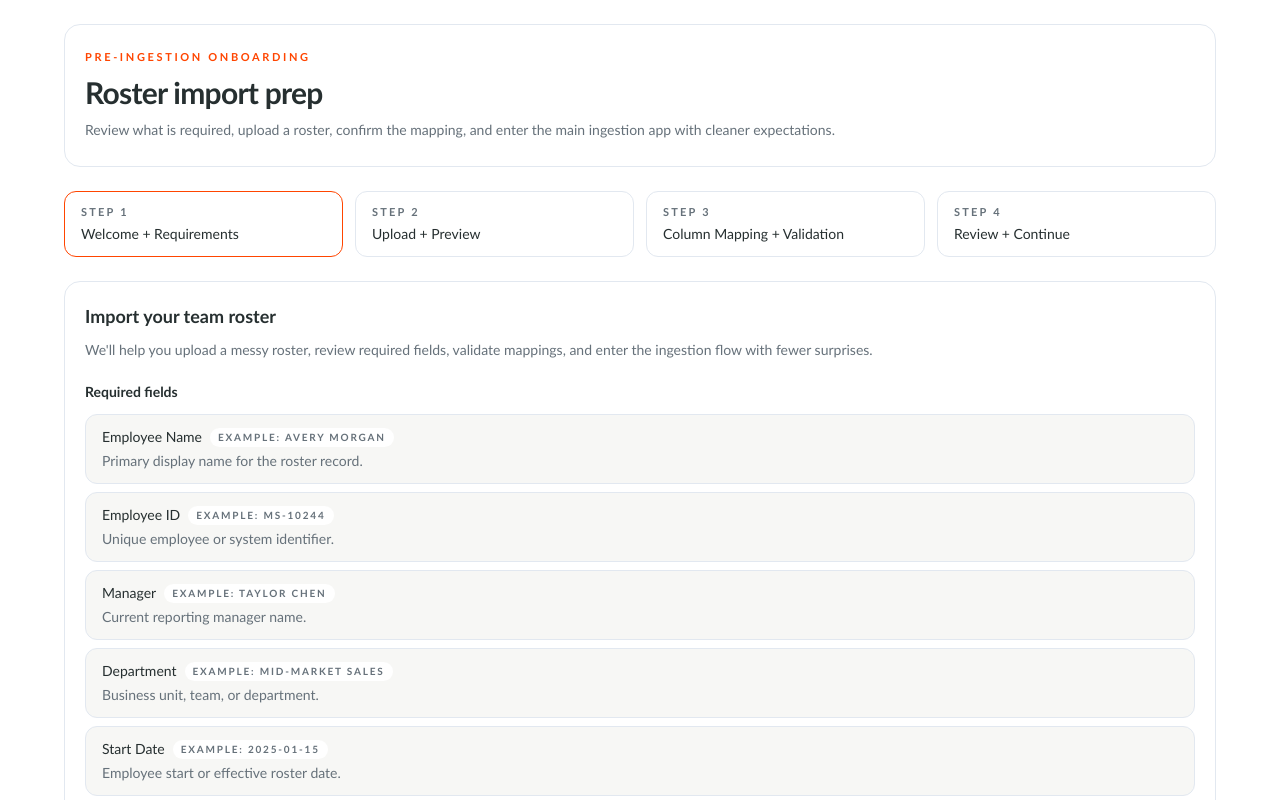
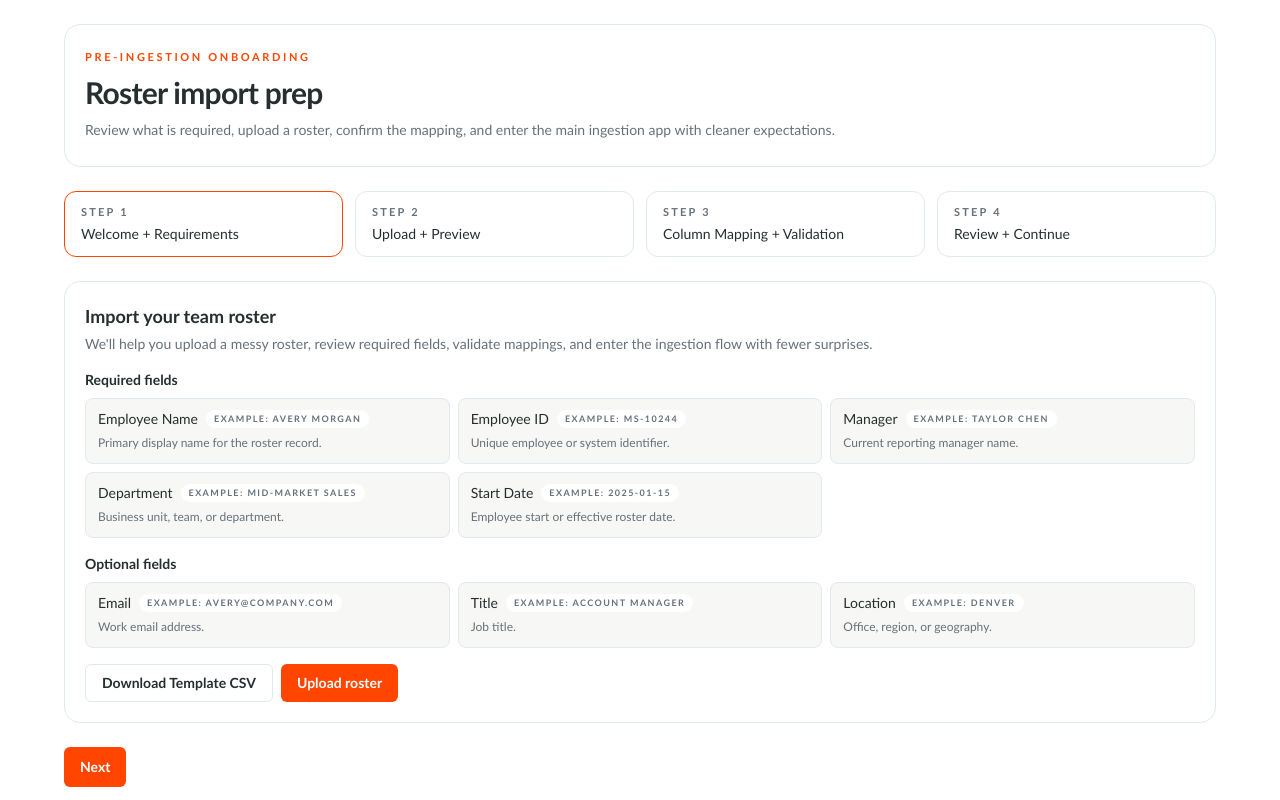
Before and after one commit to mstar-sales-ops/people-analytics-roster, a React (Vite) app: page / in a window 1280 px wide. Shown: the top 800 px of the page. Built offline with nearby package versions, Linux system fonts and the light colour scheme.

Commit message:
Add rotating stitching examples

```diff
--- a/src/App.jsx
+++ b/src/App.jsx
@@ -74,7 +74,10 @@ const EMPTY_UPLOAD = {
   rows: [],
 };
 
-const EXAMPLE_RECORD = {
+const EXAMPLE_RECORDS = [
+  {
+    id: 'manager-function-change',
+    label: 'Manager + function change',
     liveRoster: {
       SFDC_ID: '0058A00000EXAMPLE',
       Full_Name: 'Avery Morgan',
@@ -85,79 +88,208 @@ const EXAMPLE_RECORD = {
       Segment: 'MM NBS',
       Function_Origin: 'Direct AM',
     },
-  changeLog: [
-    {
-      Change_Date: '2022-01-10',
-      Team: 'SMB',
-      Manager: 'Jamie Lee',
-      Segment: 'SMB NA',
-      Function_Origin: 'SDR',
-      note: 'Opening state at hire',
-    },
-    {
-      Change_Date: '2023-06-01',
-      Team: 'Enterprise',
-      Manager: 'Jamie Lee',
-      Segment: 'Enterprise',
-      Function_Origin: 'Direct AM',
-      note: 'Team and function move',
-    },
-    {
-      Change_Date: '2024-02-15',
-      Team: '',
-      Manager: 'Taylor Chen',
-      Segment: '',
-      Function_Origin: '',
-      note: 'Manager change',
-    },
-    {
-      Change_Date: '2024-02-15',
-      Team: 'Mid-Market',
-      Manager: '',
-      Segment: 'MM NBS',
-      Function_Origin: '',
-      note: 'Same-day team change',
-    },
+    shortVersion:
+      'The live roster shows where Avery is now. The history roster shows Avery started elsewhere, changed function, and later changed manager.',
+    liveSummary:
+      'Avery Morgan is in Mid-Market, reports to Taylor Chen, and works as Direct AM.',
+    historySummary:
+      'Avery started in SMB as an SDR, moved to Enterprise, then later changed manager and team.',
+    exportSummary:
+      'The final file gives one row for each chapter of Avery’s journey.',
+    beforeText:
+      'By itself, this looks like Avery was always in this team and always had this manager.',
+    changeStory: [
+      '2022-01-10: Avery starts in SMB as an SDR under Jamie Lee.',
+      '2023-06-01: Avery moves to Enterprise and changes function to Direct AM.',
+      '2024-02-15: Avery changes manager to Taylor Chen and moves to Mid-Market.',
+    ],
+    lessonNotes: [
+      'Manager changes come from the history roster, not the live roster snapshot.',
+      'Function changes create a new chapter even when the person stays employed.',
+      'Same-day manager and team updates collapse into one clean final row.',
     ],
     output: [
       {
-      'Salesforce ID': '0058A00000EXAMPLE',
-      'Full Name': 'Avery Morgan',
+        'Start Date': '2022-01-10',
+        'End Date': '2023-05-31',
         Team: 'SMB',
         Manager: 'Jamie Lee',
-      Segment: 'SMB NA',
         'Function Origin': 'SDR',
-      'Start Date': '2022-01-10',
-      'End Date': '2023-05-31',
-      Is_Active: 'false',
-      why: 'Opened from the first change-log row and closed the day before the next change.',
       },
       {
-      'Salesforce ID': '0058A00000EXAMPLE',
-      'Full Name': 'Avery Morgan',
+        'Start Date': '2023-06-01',
+        'End Date': '2024-02-14',
         Team: 'Enterprise',
         Manager: 'Jamie Lee',
-      Segment: 'Enterprise',
         'Function Origin': 'Direct AM',
-      'Start Date': '2023-06-01',
-      'End Date': '2024-02-14',
-      Is_Active: 'false',
-      why: 'The history file shows both a team move and a function change, which the live roster alone cannot show.',
       },
       {
-      'Salesforce ID': '0058A00000EXAMPLE',
-      'Full Name': 'Avery Morgan',
+        'Start Date': '2024-02-15',
+        'End Date': '',
         Team: 'Mid-Market',
         Manager: 'Taylor Chen',
-      Segment: 'MM NBS',
         'Function Origin': 'Direct AM',
-      'Start Date': '2024-02-15',
-      'End Date': '',
-      Is_Active: 'true',
-      why: 'Same-day change rows are consolidated, then the final open row stays active because the live roster has no termination date.',
       },
     ],
-};
+  },
+  {
+    id: 'termination-example',
+    label: 'Termination closes the final row',
+    liveRoster: {
+      SFDC_ID: '0058A00000TERM001',
+      Full_Name: 'Marcus Hale',
+      Hire_Date: '2021-03-08',
+      Termination_Date: '2024-09-30',
+      Team: 'Enterprise',
+      Manager: 'Dana Ortiz',
+      Segment: 'Enterprise',
+      Function_Origin: 'Account Executive',
+    },
+    shortVersion:
+      'The live roster gives Marcus’s last known state and the termination date. The history roster fills in the earlier chapters.',
+    liveSummary:
+      'Marcus ended in Enterprise under Dana Ortiz as an Account Executive, with a termination date of 2024-09-30.',
+    historySummary:
+      'Marcus started in SMB, later moved to Mid-Market, and finally moved into Enterprise before leaving.',
+    exportSummary:
+      'Because the live roster includes a termination date, the last chapter closes instead of staying open.',
+    beforeText:
+      'If you only saw the live roster, you would miss Marcus’s earlier SMB and Mid-Market time.',
+    changeStory: [
+      '2021-03-08: Marcus starts in SMB under Elena Park.',
+      '2022-05-01: Marcus moves to Mid-Market under Elena Park.',
+      '2023-11-15: Marcus moves to Enterprise under Dana Ortiz.',
+      '2024-09-30: The live roster termination date closes the final chapter.',
+    ],
+    lessonNotes: [
+      'A termination date from the live roster closes the final row.',
+      'The history roster still controls when the earlier chapters begin and end.',
+      'The export shows a finished timeline instead of an active row.',
+    ],
+    output: [
+      {
+        'Start Date': '2021-03-08',
+        'End Date': '2022-04-30',
+        Team: 'SMB',
+        Manager: 'Elena Park',
+        'Function Origin': 'Account Executive',
+      },
+      {
+        'Start Date': '2022-05-01',
+        'End Date': '2023-11-14',
+        Team: 'Mid-Market',
+        Manager: 'Elena Park',
+        'Function Origin': 'Account Executive',
+      },
+      {
+        'Start Date': '2023-11-15',
+        'End Date': '2024-09-30',
+        Team: 'Enterprise',
+        Manager: 'Dana Ortiz',
+        'Function Origin': 'Account Executive',
+      },
+    ],
+  },
+  {
+    id: 'team-only-change',
+    label: 'Team move without manager change',
+    liveRoster: {
+      SFDC_ID: '0058A00000TEAM001',
+      Full_Name: 'Priya Nair',
+      Hire_Date: '2022-04-04',
+      Termination_Date: '',
+      Team: 'Agency',
+      Manager: 'Scott Rivera',
+      Segment: 'Agency',
+      Function_Origin: 'Campaign Manager',
+    },
+    shortVersion:
+      'Sometimes the manager stays the same and only the team changes. The stitcher still creates a new row because the rep moved chapters.',
+    liveSummary:
+      'Priya is currently in Agency under Scott Rivera as a Campaign Manager.',
+    historySummary:
+      'Priya started in Onboarding, then moved to Agency while keeping the same manager.',
+    exportSummary:
+      'The export still creates a new row because team changes matter, even when the manager stays the same.',
+    beforeText:
+      'Without history, it looks like Priya was always in Agency under Scott Rivera.',
+    changeStory: [
+      '2022-04-04: Priya starts in Onboarding under Scott Rivera.',
+      '2023-01-09: Priya moves to Agency and keeps the same manager.',
+    ],
+    lessonNotes: [
+      'A team change creates a new row even if the manager does not change.',
+      'The live roster only tells you the current team, not the earlier one.',
+      'The export keeps the timeline simple: one row before the move, one row after.',
+    ],
+    output: [
+      {
+        'Start Date': '2022-04-04',
+        'End Date': '2023-01-08',
+        Team: 'Onboarding',
+        Manager: 'Scott Rivera',
+        'Function Origin': 'Campaign Manager',
+      },
+      {
+        'Start Date': '2023-01-09',
+        'End Date': '',
+        Team: 'Agency',
+        Manager: 'Scott Rivera',
+        'Function Origin': 'Campaign Manager',
+      },
+    ],
+  },
+  {
+    id: 'same-day-cleanup',
+    label: 'Same-day cleanup',
+    liveRoster: {
+      SFDC_ID: '0058A00000SAMEDAY',
+      Full_Name: 'Leo Bennett',
+      Hire_Date: '2023-02-13',
+      Termination_Date: '',
+      Team: 'Enterprise',
+      Manager: 'Maya Brooks',
+      Segment: 'Enterprise',
+      Function_Origin: 'Sales Specialist',
+    },
+    shortVersion:
+      'The history roster can contain multiple updates on the same day. The stitcher combines them into one final state for that day.',
+    liveSummary:
+      'Leo is now in Enterprise under Maya Brooks as a Sales Specialist.',
+    historySummary:
+      'On one day, Leo had both a manager update and a team update. The stitcher combines those two rows.',
+    exportSummary:
+      'Instead of creating overlapping rows for the same day, the final export keeps one clean chapter starting on that date.',
+    beforeText:
+      'The live roster does not tell you that two separate changes happened on the same day.',
+    changeStory: [
+      '2023-02-13: Leo starts in SMB under Robin West.',
+      '2024-07-01: Leo gets a new manager, Maya Brooks.',
+      '2024-07-01: Leo also moves to Enterprise on the same day.',
+    ],
+    lessonNotes: [
+      'Two history rows can happen on the same date.',
+      'The stitcher closes the old chapter once and opens one final combined chapter.',
+      'This prevents duplicate overlapping rows in the export.',
+    ],
+    output: [
+      {
+        'Start Date': '2023-02-13',
+        'End Date': '2024-06-30',
+        Team: 'SMB',
+        Manager: 'Robin West',
+        'Function Origin': 'Sales Specialist',
+      },
+      {
+        'Start Date': '2024-07-01',
+        'End Date': '',
+        Team: 'Enterprise',
+        Manager: 'Maya Brooks',
+        'Function Origin': 'Sales Specialist',
+      },
+    ],
+  },
+];
 
 function normalizeHeader(value) {
   return String(value ?? '')
@@ -741,8 +873,25 @@ function StoryCard({ step, title, children }) {
 }
 
 function ExampleStoryModal({ open, onClose }) {
+  const [exampleIndex, setExampleIndex] = useState(0);
+
   if (!open) {
     return null;
+  }
+
+  const example = EXAMPLE_RECORDS[exampleIndex];
+  const isSingleExample = EXAMPLE_RECORDS.length <= 1;
+
+  function showPreviousExample() {
+    setExampleIndex((current) =>
+      current === 0 ? EXAMPLE_RECORDS.length - 1 : current - 1,
+    );
+  }
+
+  function showNextExample() {
+    setExampleIndex((current) =>
+      current === EXAMPLE_RECORDS.length - 1 ? 0 : current + 1,
+    );
   }
 
   return (
@@ -756,7 +905,32 @@ function ExampleStoryModal({ open, onClose }) {
             <h3 className="mt-1 text-xl font-semibold text-[color:var(--ink)]">
               How the stitched roster shows the true story of one rep
             </h3>
+            <div className="mt-2 flex flex-wrap items-center gap-2">
+              <SourceTag tone="output">{example.label}</SourceTag>
+              <span className="text-sm text-[color:var(--muted)]">
+                Example {exampleIndex + 1} of {EXAMPLE_RECORDS.length}
+              </span>
             </div>
+          </div>
+          <div className="flex items-center gap-2">
+            <button
+              className="rounded-md border border-[color:var(--line)] bg-white px-3 py-2 text-sm font-semibold text-[color:var(--ink)] hover:border-[color:var(--brand)] hover:text-[color:var(--brand)] disabled:cursor-not-allowed disabled:text-[color:var(--muted)]"
+              type="button"
+              onClick={showPreviousExample}
+              disabled={isSingleExample}
+              aria-label="Show previous example"
+            >
+              ←
+            </button>
+            <button
+              className="rounded-md border border-[color:var(--line)] bg-white px-3 py-2 text-sm font-semibold text-[color:var(--ink)] hover:border-[color:var(--brand)] hover:text-[color:var(--brand)] disabled:cursor-not-allowed disabled:text-[color:var(--muted)]"
+              type="button"
+              onClick={showNextExample}
+              disabled={isSingleExample}
+              aria-label="Show next example"
+            >
+              →
+            </button>
             <button
               className="rounded-md border border-[color:var(--line)] bg-white px-3 py-2 text-sm font-semibold text-[color:var(--ink)] hover:border-[color:var(--brand)] hover:text-[color:var(--brand)]"
               type="button"
@@ -765,18 +939,16 @@ function ExampleStoryModal({ open, onClose }) {
               Close
             </button>
           </div>
+        </div>
 
         <div className="space-y-6 px-5 py-5">
           <Notice>
-            <strong>Short version:</strong> the live roster shows where Avery is now. The history
-            file shows where Avery used to be. The stitched export puts those moments in order so
-            you can see the full story.
+            <strong>Short version:</strong> {example.shortVersion}
           </Notice>
 
           <div className="grid gap-4 lg:grid-cols-3">
             <StoryCard step="1" title="What the live roster says now">
-              Avery Morgan is in <strong>Mid-Market</strong>, reports to{' '}
-              <strong>Taylor Chen</strong>, and works as <strong>Direct AM</strong>.
+              {example.liveSummary}
               <div className="mt-3 flex flex-wrap gap-2">
                 <SourceTag>Comes from roster</SourceTag>
                 <SourceTag>Current snapshot</SourceTag>
@@ -784,8 +956,7 @@ function ExampleStoryModal({ open, onClose }) {
             </StoryCard>
 
             <StoryCard step="2" title="What the history file adds">
-              Avery started in <strong>SMB</strong> as an <strong>SDR</strong>, then moved to{' '}
-              <strong>Enterprise</strong>, then later changed to a new manager and team.
+              {example.historySummary}
               <div className="mt-3 flex flex-wrap gap-2">
                 <SourceTag tone="history">Comes from history roster</SourceTag>
                 <SourceTag tone="history">Shows past changes</SourceTag>
@@ -793,8 +964,7 @@ function ExampleStoryModal({ open, onClose }) {
             </StoryCard>
 
             <StoryCard step="3" title="What the final export tells you">
-              The final file gives you <strong>one row for each chapter</strong> of Avery&apos;s
-              journey, with a clear start date and end date for each chapter.
+              {example.exportSummary}
               <div className="mt-3 flex flex-wrap gap-2">
                 <SourceTag tone="output">Final stitched truth</SourceTag>
                 <SourceTag tone="output">Easy to read</SourceTag>
@@ -810,11 +980,10 @@ function ExampleStoryModal({ open, onClose }) {
               </div>
               <ExampleTable
                 columns={['Full_Name', 'Team', 'Manager', 'Function_Origin']}
-                rows={[EXAMPLE_RECORD.liveRoster]}
+                rows={[example.liveRoster]}
               />
               <div className="text-sm leading-6 text-[color:var(--muted)]">
-                By itself, this looks like Avery was always in this team and always had this
-                manager.
+                {example.beforeText}
               </div>
             </div>
 
@@ -825,17 +994,15 @@ function ExampleStoryModal({ open, onClose }) {
               </div>
               <div className="rounded-xl border border-[color:var(--line)] bg-white">
                 <div className="divide-y divide-[color:var(--line)]">
-                  <div className="px-4 py-3 text-sm text-[color:var(--ink)]">
-                    <strong>2022-01-10:</strong> Avery starts in SMB as an SDR under Jamie Lee.
+                  {example.changeStory.map((entry) => {
+                    const [datePart, detailPart] = entry.split(': ');
+
+                    return (
+                      <div key={entry} className="px-4 py-3 text-sm text-[color:var(--ink)]">
+                        <strong>{datePart}:</strong> {detailPart}
                       </div>
-                  <div className="px-4 py-3 text-sm text-[color:var(--ink)]">
-                    <strong>2023-06-01:</strong> Avery moves to Enterprise and changes function to
-                    Direct AM.
-                  </div>
-                  <div className="px-4 py-3 text-sm text-[color:var(--ink)]">
-                    <strong>2024-02-15:</strong> Avery changes manager to Taylor Chen and moves to
-                    Mid-Market.
-                  </div>
+                    );
+                  })}
                 </div>
               </div>
             </div>
@@ -848,12 +1015,42 @@ function ExampleStoryModal({ open, onClose }) {
             </div>
             <ExampleTable
               columns={['Start Date', 'End Date', 'Team', 'Manager', 'Function Origin']}
-              rows={EXAMPLE_RECORD.output}
+              rows={example.output}
               tone="output"
             />
             <div className="text-sm leading-6 text-[color:var(--muted)]">
               This is the point of the stitched roster: a short, clear timeline showing when the rep
               was in each team, under each manager, and in each function.
+            </div>
+          </div>
+
+          <div className="grid gap-3 lg:grid-cols-3">
+            {example.lessonNotes.map((note, index) => (
+              <Notice key={note}>
+                <strong>Lesson {index + 1}:</strong> {note}
+              </Notice>
+            ))}
+          </div>
+
+          <div className="flex items-center justify-between rounded-xl border border-[color:var(--line)] bg-[color:var(--surface-soft)] px-4 py-3">
+            <div className="text-sm text-[color:var(--muted)]">
+              Use the arrows to compare different stitching cases: manager changes, team moves,
+              terminations, and same-day cleanup.
+            </div>
+            <div className="flex items-center gap-2">
+              {EXAMPLE_RECORDS.map((record, index) => (
+                <button
+                  key={record.id}
+                  className={`h-2.5 w-2.5 rounded-full ${
+                    index === exampleIndex
+                      ? 'bg-[color:var(--brand)]'
+                      : 'bg-[color:var(--line)]'
+                  }`}
+                  type="button"
+                  onClick={() => setExampleIndex(index)}
+                  aria-label={`Show ${record.label} example`}
+                />
+              ))}
             </div>
           </div>
         </div>
--- a/src/components/onboarding/SchemaRequirementsCard.jsx
+++ b/src/components/onboarding/SchemaRequirementsCard.jsx
@@ -6,21 +6,21 @@ import {
 
 function FieldList({ title, fields }) {
   return (
-    <div className="space-y-3">
+    <div className="space-y-2">
       <div className="text-sm font-semibold text-[color:var(--ink)]">{title}</div>
-      <div className="space-y-2">
+      <div className="grid gap-2 md:grid-cols-2 xl:grid-cols-3">
         {fields.map((field) => (
           <div
             key={field.key}
-            className="rounded-xl border border-[color:var(--line)] bg-[color:var(--surface-soft)] px-4 py-3"
+            className="rounded-lg border border-[color:var(--line)] bg-[color:var(--surface-soft)] px-3 py-2.5"
           >
-            <div className="flex items-center gap-2">
+            <div className="flex flex-wrap items-center gap-2">
               <span className="text-sm font-medium text-[color:var(--ink)]">{field.label}</span>
-              <span className="rounded-full bg-white px-2 py-0.5 text-[10px] font-semibold uppercase tracking-[0.18em] text-[color:var(--muted)]">
+              <span className="rounded-full bg-white px-2 py-0.5 text-[9px] font-semibold uppercase tracking-[0.16em] text-[color:var(--muted)]">
                 Example: {field.example}
               </span>
             </div>
-            <div className="mt-1 text-sm text-[color:var(--muted)]">{field.description}</div>
+            <div className="mt-1 text-xs leading-5 text-[color:var(--muted)]">{field.description}</div>
           </div>
         ))}
       </div>
@@ -30,10 +30,10 @@ function FieldList({ title, fields }) {
 
 export default function SchemaRequirementsCard({ onUploadClick }) {
   return (
-    <div className="space-y-5">
+    <div className="space-y-4">
       <div>
         <h2 className="text-lg font-semibold text-[color:var(--ink)]">Import your team roster</h2>
-        <p className="mt-2 text-sm leading-6 text-[color:var(--muted)]">
+        <p className="mt-1 text-sm leading-5 text-[color:var(--muted)]">
           We&apos;ll help you upload a messy roster, review required fields, validate mappings, and
           enter the ingestion flow with fewer surprises.
         </p>
@@ -42,16 +42,16 @@ export default function SchemaRequirementsCard({ onUploadClick }) {
       <FieldList title="Required fields" fields={REQUIRED_ROSTER_FIELDS} />
       <FieldList title="Optional fields" fields={OPTIONAL_ROSTER_FIELDS} />
 
-      <div className="flex flex-col gap-3 sm:flex-row">
+      <div className="flex flex-col gap-2 sm:flex-row">
         <button
-          className="rounded-md border border-[color:var(--line)] bg-white px-4 py-2.5 text-sm font-semibold text-[color:var(--ink)] hover:border-[color:var(--brand)] hover:text-[color:var(--brand)]"
+          className="rounded-md border border-[color:var(--line)] bg-white px-4 py-2 text-sm font-semibold text-[color:var(--ink)] hover:border-[color:var(--brand)] hover:text-[color:var(--brand)]"
           type="button"
           onClick={downloadTemplateCsv}
         >
           Download Template CSV
         </button>
         <button
-          className="rounded-md bg-[color:var(--brand)] px-4 py-2.5 text-sm font-semibold text-white hover:bg-[color:var(--brand-hover)]"
+          className="rounded-md bg-[color:var(--brand)] px-4 py-2 text-sm font-semibold text-white hover:bg-[color:var(--brand-hover)]"
           type="button"
           onClick={onUploadClick}
         >
```
Lines whose indentation alone changed are shown as unchanged.
